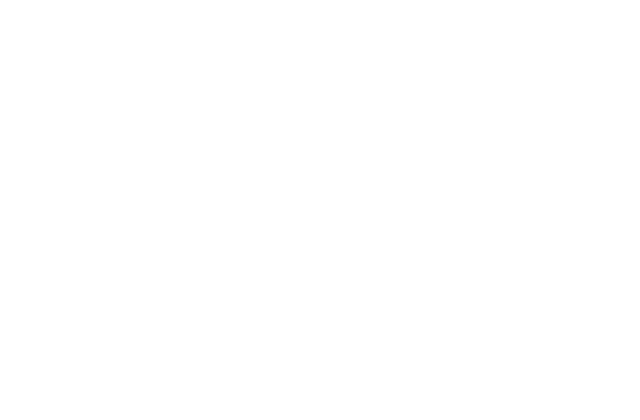
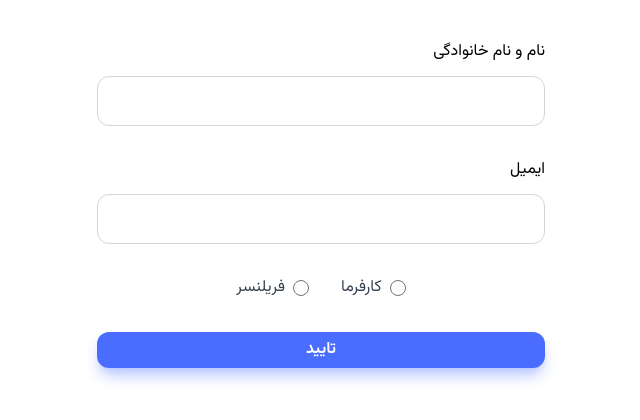
Before and after one commit to azimhatami/karava, a React (Vite) app in the folder frontend/: page /complete-profile in a window 1280 px wide. Before the commit this address had no page. Shown: the top 420 px of the page, without its empty margins (418-1058 px from the left). Built offline with nearby package versions, Linux system fonts and the light colour scheme; the HTML template or start-up script is replaced by a standard one.

Commit message:
Implemented complete profile form

```diff
--- a/frontend/eslint.config.js
+++ b/frontend/eslint.config.js
@@ -33,6 +33,7 @@
         'warn',
         { allowConstantExport: true },
       ],
+      'react/prop-types': 0,
     },
   },
 ]
--- a/frontend/package.json
+++ b/frontend/package.json
@@ -22,6 +22,7 @@
   },
   "devDependencies": {
     "@eslint/js": "^9.15.0",
+    "@tailwindcss/forms": "^0.5.9",
     "@types/react": "^18.3.12",
     "@types/react-dom": "^18.3.1",
     "@vitejs/plugin-react": "^4.3.4",
--- a/frontend/src/App.jsx
+++ b/frontend/src/App.jsx
@@ -8,6 +8,7 @@
 import { Routes, Route } from 'react-router-dom';
 import { Toaster } from 'react-hot-toast';
 import Auth from './pages/Auth';
+import CompleteProfile from './pages/CompleteProfile';
 import './App.css'
 
 
@@ -24,6 +25,7 @@
         <div className='container xl:max-w-screen-xl'>
           <Routes>
             <Route path='/auth' element={<Auth />} />
+            <Route path='/complete-profile' element={<CompleteProfile />} />
           </Routes>
         </div>
       </QueryClientProvider>
--- a/frontend/src/features/authentication/CheckOTPForm.jsx
+++ b/frontend/src/features/authentication/CheckOTPForm.jsx
@@ -6,6 +6,7 @@
 import { HiArrowRight } from "react-icons/hi";
 import { CiEdit } from "react-icons/ci";
 import OtpInput from "react-otp-input";
+import Loading from '../../ui/Loading';
 
 
 const RESEND_TIME = 90;
@@ -16,7 +17,7 @@
   const [time, setTime] = useState(RESEND_TIME);
   const navigate = useNavigate();
 
-  const { isPending, error, data, mutateAsync } = useMutation({
+  const { isPending, mutateAsync } = useMutation({
     mutationFn: checkOtp,
   });
 
@@ -87,8 +88,15 @@
             border: '2px solid rgb(var(--color-primary-300))',
           }}
         />
-
-        <button className="btn btn-primary w-full">تایید کد</button>
+        <div>
+          {isPending ? (
+            <Loading />
+          ) : (
+            <button type='submit' className="btn btn-primary w-full">
+              تایید
+            </button>
+          )}
+        </div>
       </form>
     </div>
   );
--- /dev/null
+++ b/frontend/src/features/authentication/CompleteProfileForm.jsx
@@ -0,0 +1,55 @@
+import { useState } from 'react';
+import TextField from '../../ui/TextField';
+
+
+function CompleteProfileForm() {
+  const [name, setName] = useState('');
+  const [email, setEmail] = useState('');
+
+  return(
+    <div className='flex justify-center pt-10'>
+      <div className='w-full sm:max-w-md'>
+        <form className='space-y-8'>
+          <TextField
+            label='نام و نام خانوادگی'
+            name='name'
+            value={name}
+            onChange={(e) => setName(e.target.value)}
+          />
+          <TextField
+            label='ایمیل'
+            name='email'
+            value={email}
+            onChange={(e) => setEmail(e.target.value)}
+          />
+          <div className='flex items-center justify-center gap-x-8'>
+            <div className='flex items-center gap-x-2 text-secondary-700'>
+              <input
+                className='w-4 h-4 cursor-pointer form-radio text-primary-900 focus:ring-primary-900'
+                type='radio'
+                name='role'
+                id='OWNER'
+                value='OWNER'
+              />
+              <label htmlFor='OWNER'>کارفرما</label>
+            </div>
+            <div className='flex items-center gap-x-2 text-secondary-700'>
+              <input
+                className='w-4 h-4 cursor-pointer form-radio text-primary-900 focus:ring-primary-900'
+                type='radio'
+                name='role'
+                id='FREELANCER'
+                value='FREELANCER'
+              />
+              <label htmlFor='FREELANCER'>فریلنسر</label>
+            </div>
+          </div>
+          <button className='btn btn-primary w-full'>تایید</button>
+        </form>
+      </div>
+    </div>
+  );
+};
+
+
+export default CompleteProfileForm;
--- /dev/null
+++ b/frontend/src/pages/CompleteProfile.jsx
@@ -0,0 +1,12 @@
+import CompleteProfileForm from '../features/authentication/CompleteProfileForm';
+
+
+function CompleteProfile() {
+  return(
+    <>
+      <CompleteProfileForm />
+    </>
+  );
+};
+
+export default CompleteProfile;
--- a/frontend/tailwind.config.js
+++ b/frontend/tailwind.config.js
@@ -57,5 +57,9 @@
       }
     },
   },
-  plugins: [],
+  plugins: [
+    require("@tailwindcss/forms")({
+    strategy: 'class',
+  }),
+  ],
 }
```
Also changed, not shown: 1 other file (tests, documents, lock files or other folders).
